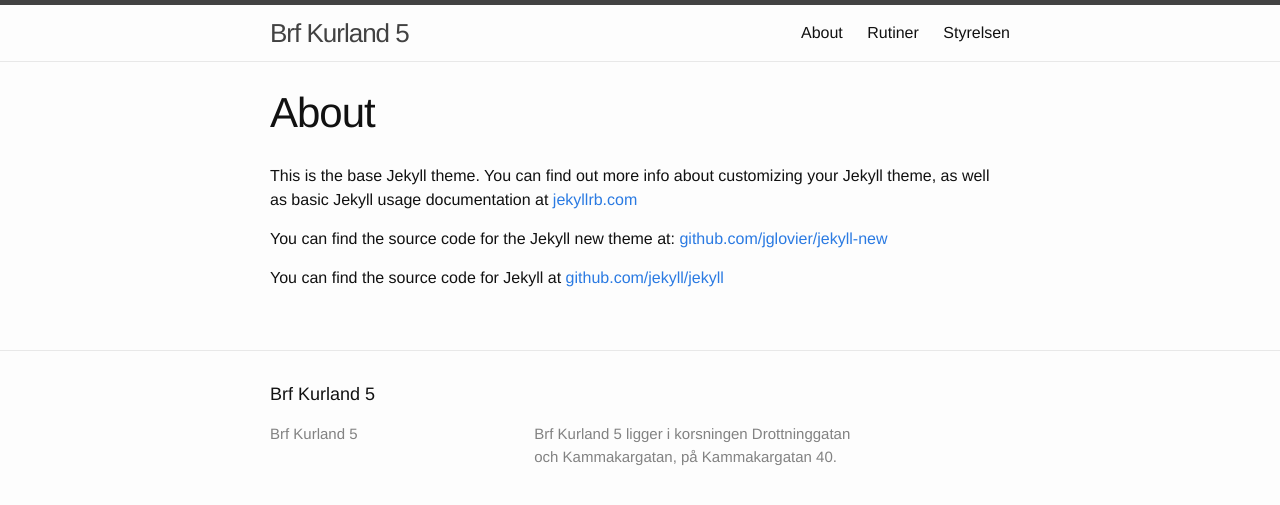
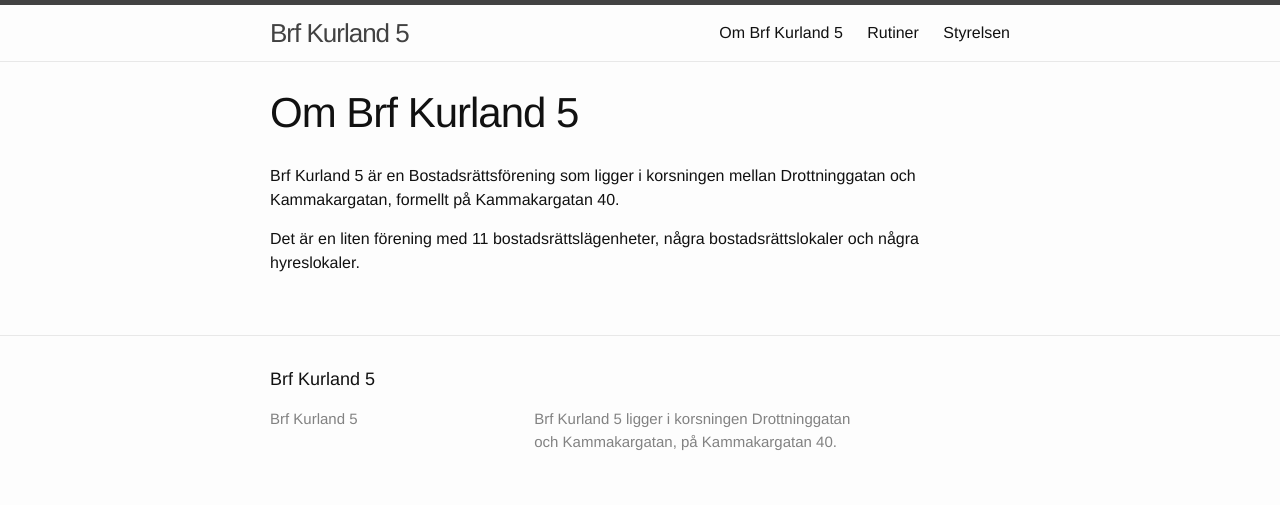
Before and after one commit to Kurland5/kurland5.github.io, a Jekyll site: the page built from about.md, in a window 1280 px wide. Shown: the top 505 px of the page. Built offline with Jekyll 4.4.1, drawn with Linux system fonts in a browser that asks for light colours.

Commit message:
Lade till lite text om oss.

```diff
--- a/about.md
+++ b/about.md
@@ -1,11 +1,9 @@
 ---
 layout: page
-title: About
-permalink: /about/
+title: Om Brf Kurland 5
+permalink: /om-oss/
 ---
 
-This is the base Jekyll theme. You can find out more info about customizing your Jekyll theme, as well as basic Jekyll usage documentation at [jekyllrb.com](http://jekyllrb.com/)
+Brf Kurland 5 är en Bostadsrättsförening som ligger i korsningen mellan Drottninggatan och Kammakargatan, formellt på Kammakargatan 40.
 
-You can find the source code for the Jekyll new theme at: [github.com/jglovier/jekyll-new](https://github.com/jglovier/jekyll-new)
-
-You can find the source code for Jekyll at [github.com/jekyll/jekyll](https://github.com/jekyll/jekyll)
+Det är en liten förening med 11 bostadsrättslägenheter, några bostadsrättslokaler och några hyreslokaler.
```
